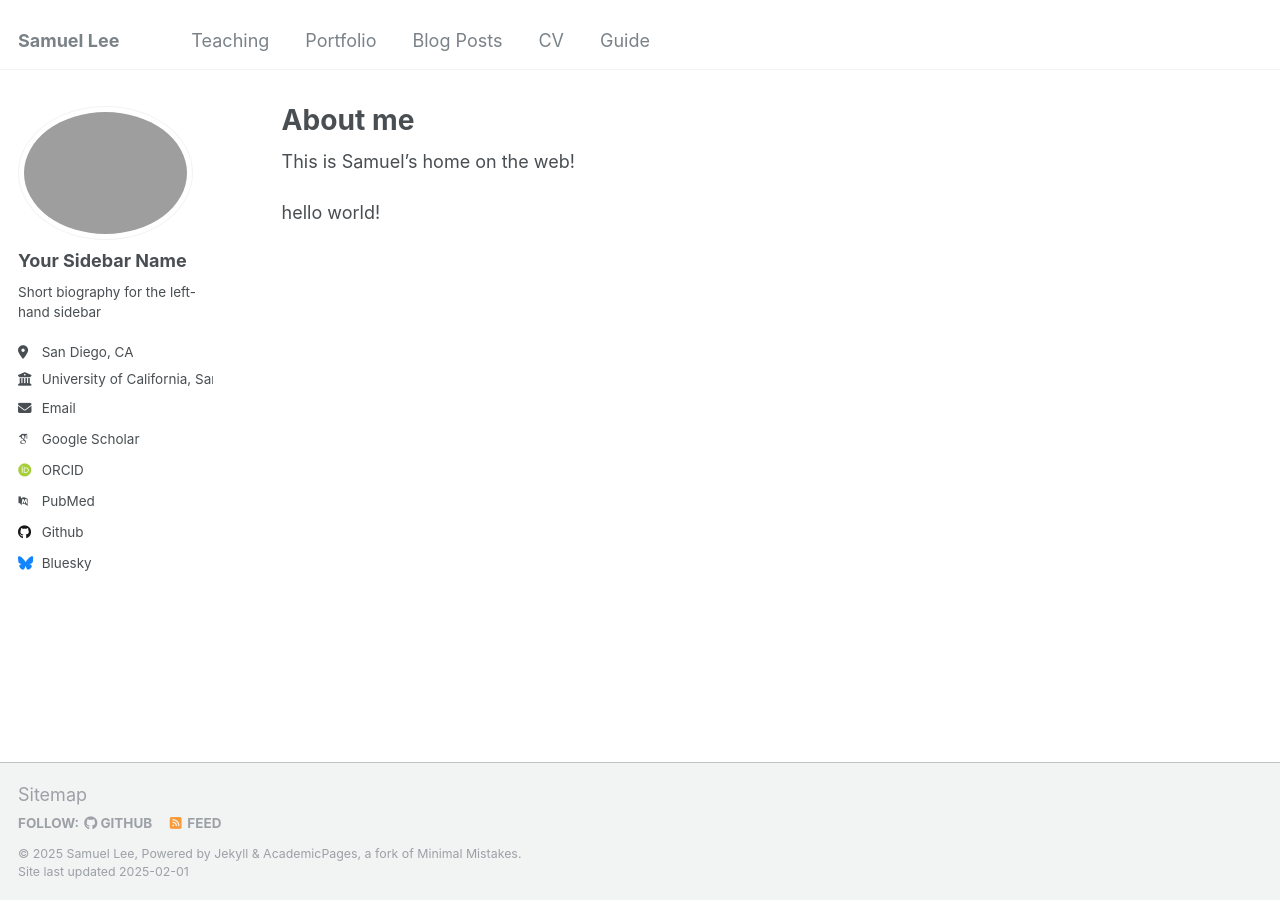
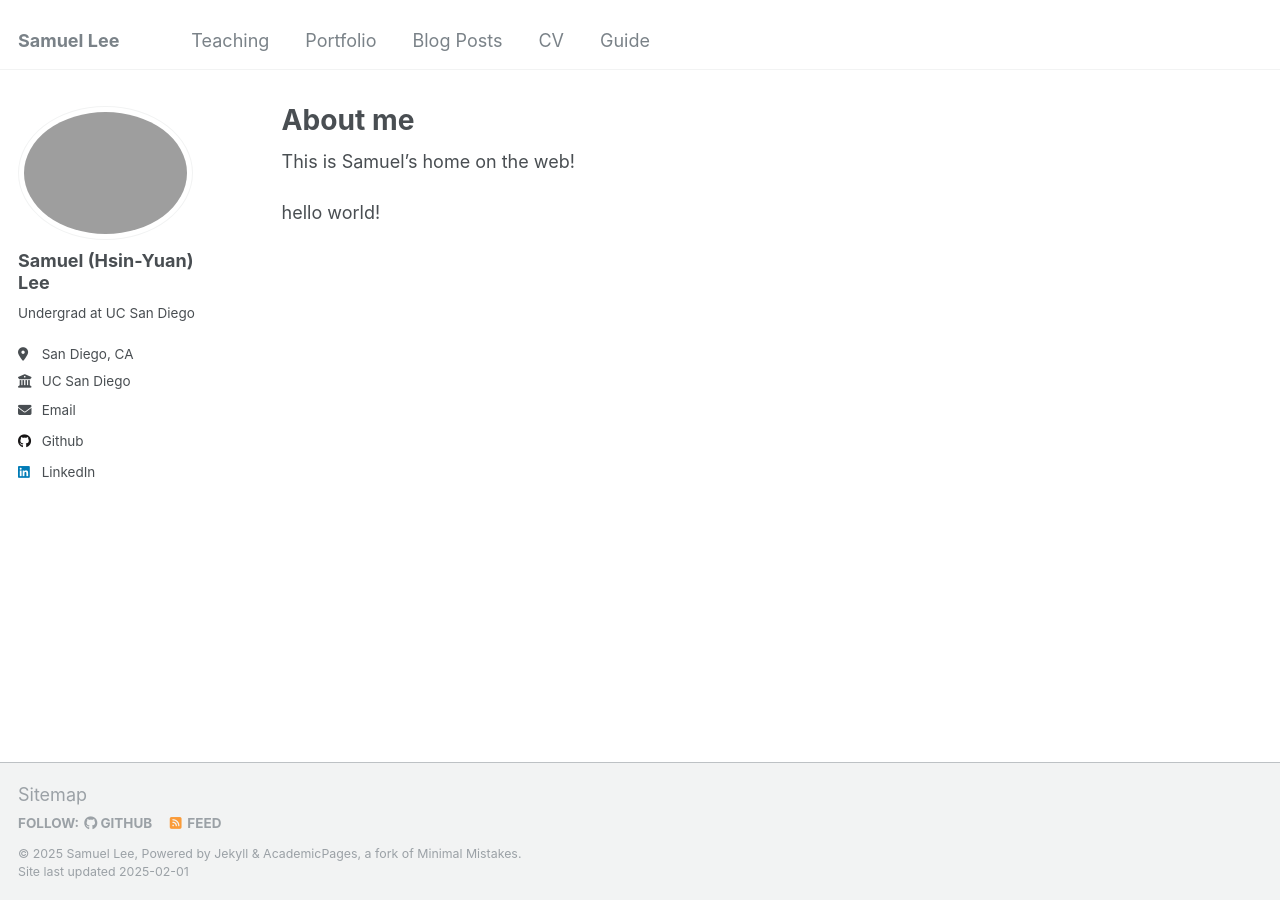
Before and after one commit to samuellee77/samuellee77.github.io, a Jekyll site: the page built from _pages/about.md, in a window 1280 px wide. Built offline with Jekyll 4.4.1, drawn with Linux system fonts in a browser that asks for light colours; some web fonts are replaced.

```diff
--- a/_config.yml
+++ b/_config.yml
@@ -22,21 +22,21 @@ repository               : "samuellee77/samuellee77.github.io"
 author:
   # Biographic information
   avatar           : "profile.png"
-  name             : "Your Sidebar Name"
+  name             : "Samuel (Hsin-Yuan) Lee"
   pronouns         : # example: "she/her"
-  bio              : "Short biography for the left-hand sidebar"
+  bio              : "Undergrad at UC San Diego"
   location         : "San Diego, CA"
-  employer         : "University of California, San Diego"
+  employer         : "UC San Diego"
   uri              : # URL
   email            : "hsl023@ucsd.edu"
 
   # Academic websites
   arxiv            : # URL - Update with the correct link to your profile
-  googlescholar    : "https://scholar.google.com/citations?user=PS_CX0AAAAAJ"
+  googlescholar    : # URL "https://scholar.google.com/citations?user=PS_CX0AAAAAJ"
   impactstory      : # URL
-  orcid            : "http://orcid.org/yourorcidurl"
+  orcid            : # URL
   semantic         : # URL
-  pubmed           : "https://www.ncbi.nlm.nih.gov/pubmed/?term=john+snow"
+  pubmed           : # URL
   researchgate     : # URL
   scopus           : # URL
 
@@ -49,7 +49,7 @@ author:
   stackoverflow    : # User number or user number and name (i.e., use "1" or "1/jeff-atwood")
 
   # Social media
-  bluesky          : "bsky.app" # Replace this with you Bluesky username
+  bluesky          : # URL "bsky.app" # Replace this with you Bluesky username
   facebook         : # Username
   flickr           : # Username
   foursquare       : # Username
@@ -58,7 +58,7 @@ author:
   keybase          : # Username
   instagram        : # Username
   lastfm           : # Username
-  linkedin         : # Username
+  linkedin         : "hsin-yuan-lee-b22653258"
   mastodon         : # URL
   medium           : # URL
   pinterest        : # Username
```
Also changed, not shown: 1 other file.
